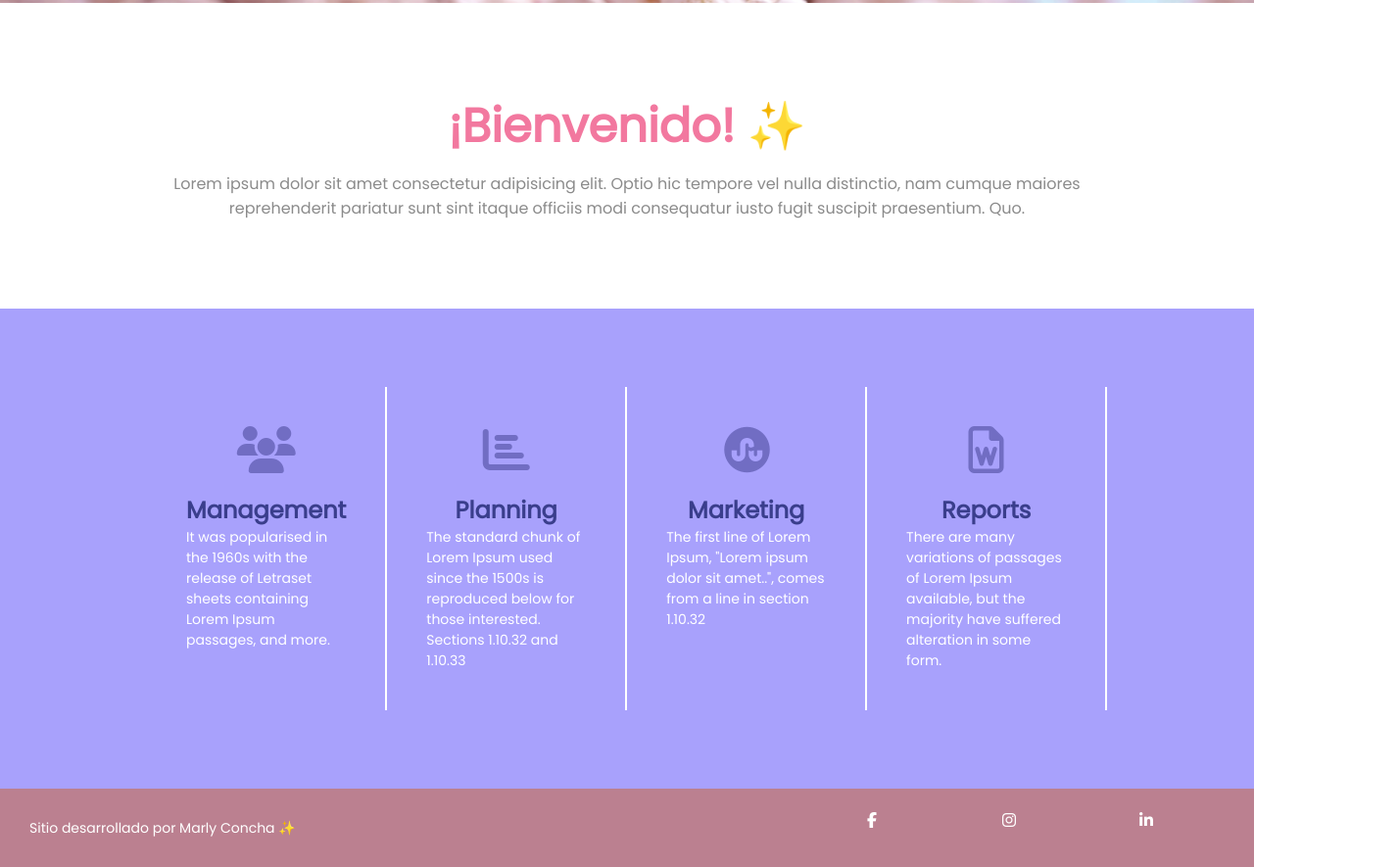
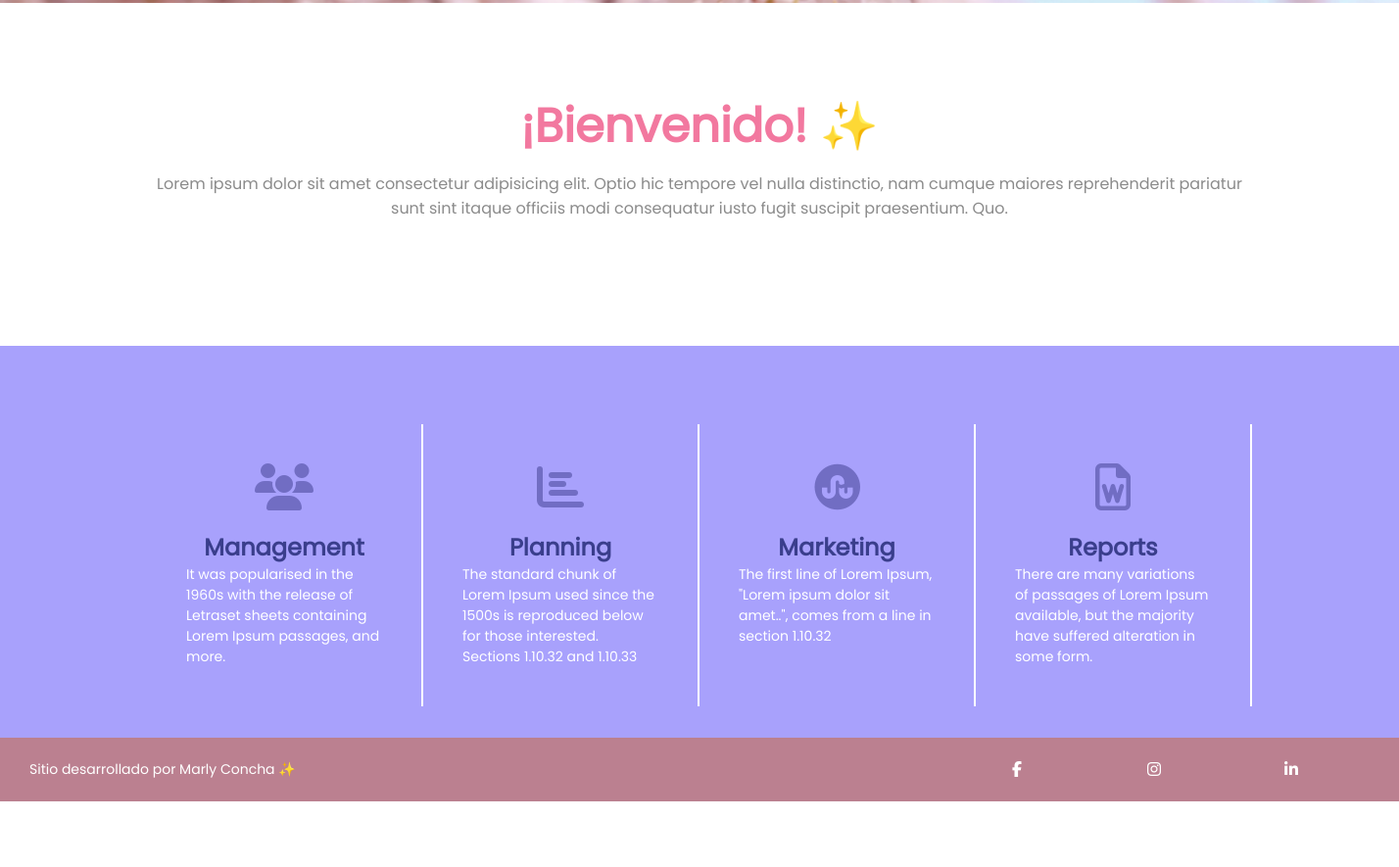
Before and after one commit to marlyconcha/tarea3, a plain HTML site: page index.html in a window 1280 px wide. Shown: the part 512-1397 px from the top of the page at 98% size, 1428 px wide, since content can reach past the window. After the commit the page ends 1330 px from the top, so only its background shows below. Drawn offline with nearby package versions, Linux system fonts and the light colour scheme.

Commit message:
Añadir Grid

```diff
--- a/assets/sass/main.scss
+++ b/assets/sass/main.scss
@@ -9,12 +9,14 @@
     font-family: 'Poppins', sans-serif;
   }
 
-  .container {
-    background-color: #ffffff;
-    width: 100%;
+  .container-grid {
+    display: grid;
+    grid-template-columns: repeat(1, 1fr);
+    grid-template-rows: 65px 450px 350px 400px 65px;
   }
 
   nav {
+    grid-column: 1/1;
     background-color: #F2789F;
     width: 100%;
     display: flex;
@@ -137,6 +139,7 @@
   }
 
   .columns__menu {
+    grid-column: 1/1;
     display: flex;
     flex-direction: row;
     justify-content: space-between;
@@ -223,6 +226,7 @@
   footer {
     background-color: #BB8090;
     width: 100%;
+    grid-column: 1/1;
     display: flex;
     flex-direction: row;
     justify-content: space-between;
--- a/index.html
+++ b/index.html
@@ -20,8 +20,8 @@
 </head>
 
 <body>
+    <div class="container-grid">
         <!-- NAVBAR -->
-    <div class="container">
         <nav>
             <div class="nav__logo"><img src="assets\img\logo-text.png" class="nav__logo__img" alt="logo"></div>
             <div class="nav__menu">
@@ -32,7 +32,6 @@
                 <div class="nav__menu__element"><a class="nav__menu__a" href="#">Contacto</a></div>
             </div>
         </nav>
-    </div>
 
         <!-- CAROUSEL  -->
         <!-- Swiper -->
@@ -48,23 +47,23 @@
         </div>
 
         <!-- WELCOME SECTION -->
-    <div class="container">
         <section class="welcome">
             <h1>¡Bienvenido! ✨</h1>
-        <p>Lorem ipsum dolor sit amet consectetur adipisicing elit. Optio hic tempore vel nulla distinctio, nam cumque
-          maiores reprehenderit pariatur sunt sint itaque officiis modi consequatur iusto fugit suscipit praesentium.
+            <p>Lorem ipsum dolor sit amet consectetur adipisicing elit. Optio hic tempore vel nulla distinctio, nam
+                cumque
+                maiores reprehenderit pariatur sunt sint itaque officiis modi consequatur iusto fugit suscipit
+                praesentium.
                 Quo.</p>
         </section>
-    </div>
 
         <!-- COLUMNS -->
-    <div class="container">
         <section class="columns">
             <div class="columns__menu">
                 <div class="columns__menu__element">
                     <i class="fa fa-users fa-3x icon-columns"></i>
                     <h2>Management</h2>
-            <div class="columns__element__text"> It was popularised in the 1960s with the release of Letraset sheets
+                    <div class="columns__element__text"> It was popularised in the 1960s with the release of
+                        Letraset sheets
                         containing Lorem Ipsum
                         passages, and
                         more.</div>
@@ -73,43 +72,44 @@
                 <div class="columns__menu__element">
                     <i class="fas fa-chart-bar fa-3x icon-columns"></i>
                     <h2>Planning</h2>
-            <div class="columns__element__text"> The standard chunk of Lorem Ipsum used since the 1500s is reproduced
+                    <div class="columns__element__text"> The standard chunk of Lorem Ipsum used since the 1500s is
+                        reproduced
                         below for those interested. Sections 1.10.32 and 1.10.33</div>
                 </div>
 
                 <div class="columns__menu__element">
                     <i class="fab fa-stumbleupon-circle fa-3x icon-columns"></i>
                     <h2>Marketing</h2>
-            <div class="columns__element__text">The first line of Lorem Ipsum, "Lorem ipsum dolor sit amet..", comes from
+                    <div class="columns__element__text">The first line of Lorem Ipsum, "Lorem ipsum dolor sit
+                        amet..", comes from
                         a line in section 1.10.32</div>
                 </div>
 
                 <div class="columns__menu__element">
                     <i class="far fa-file-word fa-3x icon-columns"></i>
                     <h2>Reports</h2>
-            <div class="columns__element__text">There are many variations of passages of Lorem Ipsum available, but the
+                    <div class="columns__element__text">There are many variations of passages of Lorem Ipsum
+                        available, but the
                         majority have suffered alteration in some form.</div>
                 </div>
 
             </div>
-    </div>
     </section>
-    </div>
+
 
     <!-- FOOTER -->
-    <div class="container">
     <footer>
         <div class="footer__text">Sitio desarrollado por Marly Concha ✨</div>
         <div class="footer__menu">
-          <div class="footer__menu__element"><a class="footer__menu__a"><i
-                class="fa-brands fa-facebook-f"></i></a></div>
-          <div class="footer__menu__element"><a class="footer__menu__a"><i
-                class="fa-brands fa-instagram"></i></a></div>
-          <div class="footer__menu__element"><a class="footer__menu__a"><i
-                class="fa-brands fa-linkedin-in"></i></a></div>
+            <div class="footer__menu__element"><a class="footer__menu__a"><i class="fa-brands fa-facebook-f"></i></a>
+            </div>
+            <div class="footer__menu__element"><a class="footer__menu__a"><i class="fa-brands fa-instagram"></i></a>
+            </div>
+            <div class="footer__menu__element"><a class="footer__menu__a"><i class="fa-brands fa-linkedin-in"></i></a>
+            </div>
         </div>
     </footer>
-    </div>
+
 
     <!-- Swiper JS -->
     <script src="https://unpkg.com/swiper/swiper-bundle.min.js"></script>
```
Also changed, not shown: assets/css/style.css, 1 other file. Lines whose indentation alone changed are shown as unchanged.
